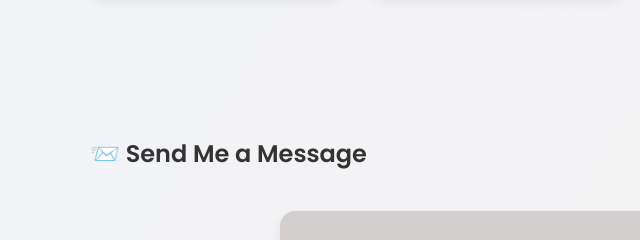
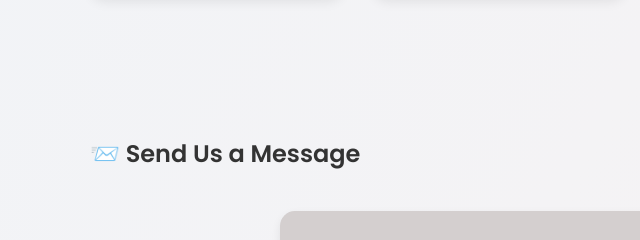
Before and after one commit to lubabaloW/profile, a plain HTML site: page index.html in a window 1280 px wide. Shown: the part 960-1200 px from the top of the page, 0-640 px from the left. Drawn offline with Linux system fonts and the light colour scheme.

Commit message:
Update index.html

```diff
--- a/index.html
+++ b/index.html
@@ -27,7 +27,7 @@ With a background across multiple IT domains—including technical support, clou
     </div>
   </section>
   <section>
-    <h2>📨 Send Me a Message</h2>
+    <h2>📨 Send Us a Message</h2>
     <form action="https://formspree.io/f/xyzjwdnd" method="POST">
       <label>Your Name</label>
       <input type="text" name="name" required />
```
